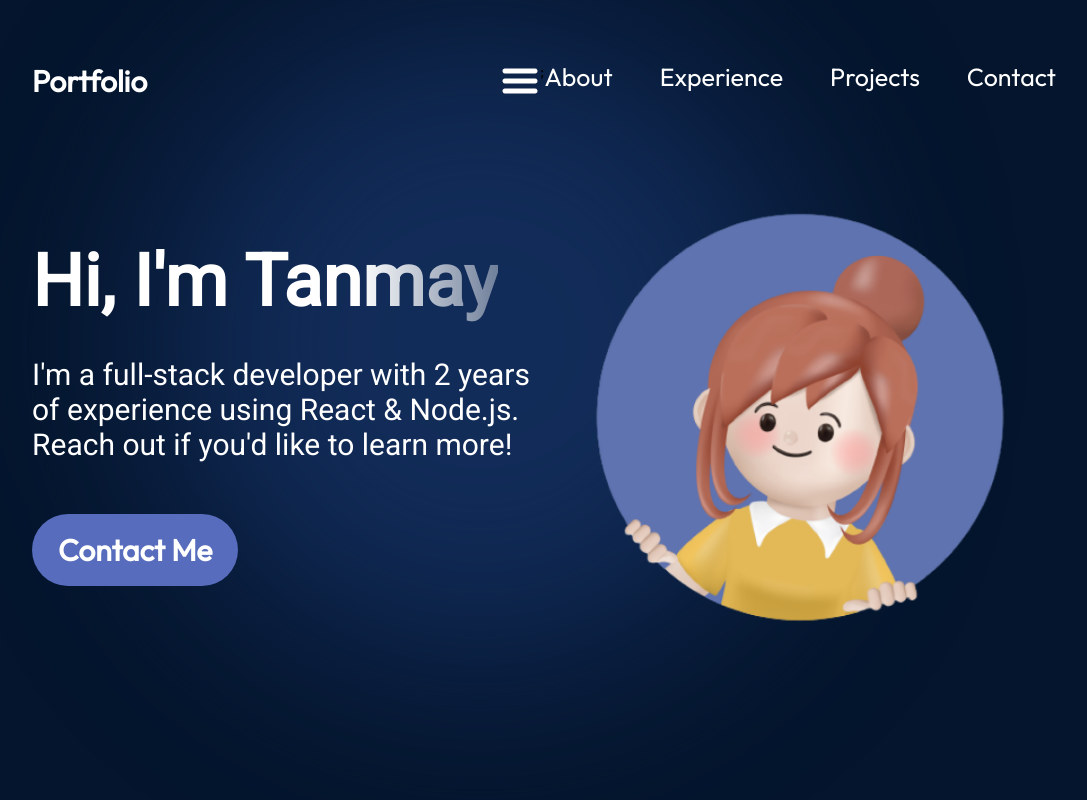
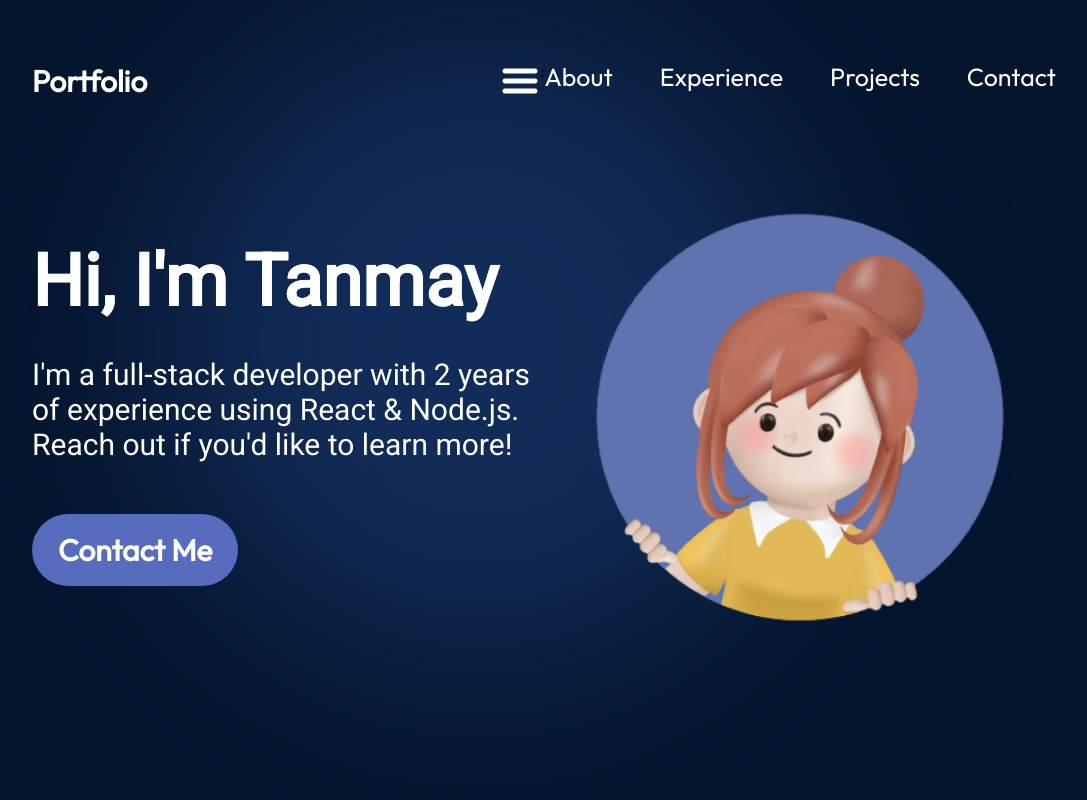
Before and after one commit to tanmayj2004/Portfolio, a React (Vite) app: page / in a window 1280 px wide. Shown: the top 800 px of the page, without its empty margins (96-1183 px from the left). Built offline with nearby package versions, Linux system fonts and the light colour scheme.

Commit message:
update file

```diff
--- a/src/components/Hero/Hero.module.css
+++ b/src/components/Hero/Hero.module.css
@@ -25,7 +25,6 @@
     background: linear-gradient(90deg,
     rgba(255 , 255, 255, 1)70%,
     rgba(255,255,255,0)120%);
-    -webkit-text-fill-color:transparent;
     background-clip: text;
     -webkit-background-clip:text;
 
```
